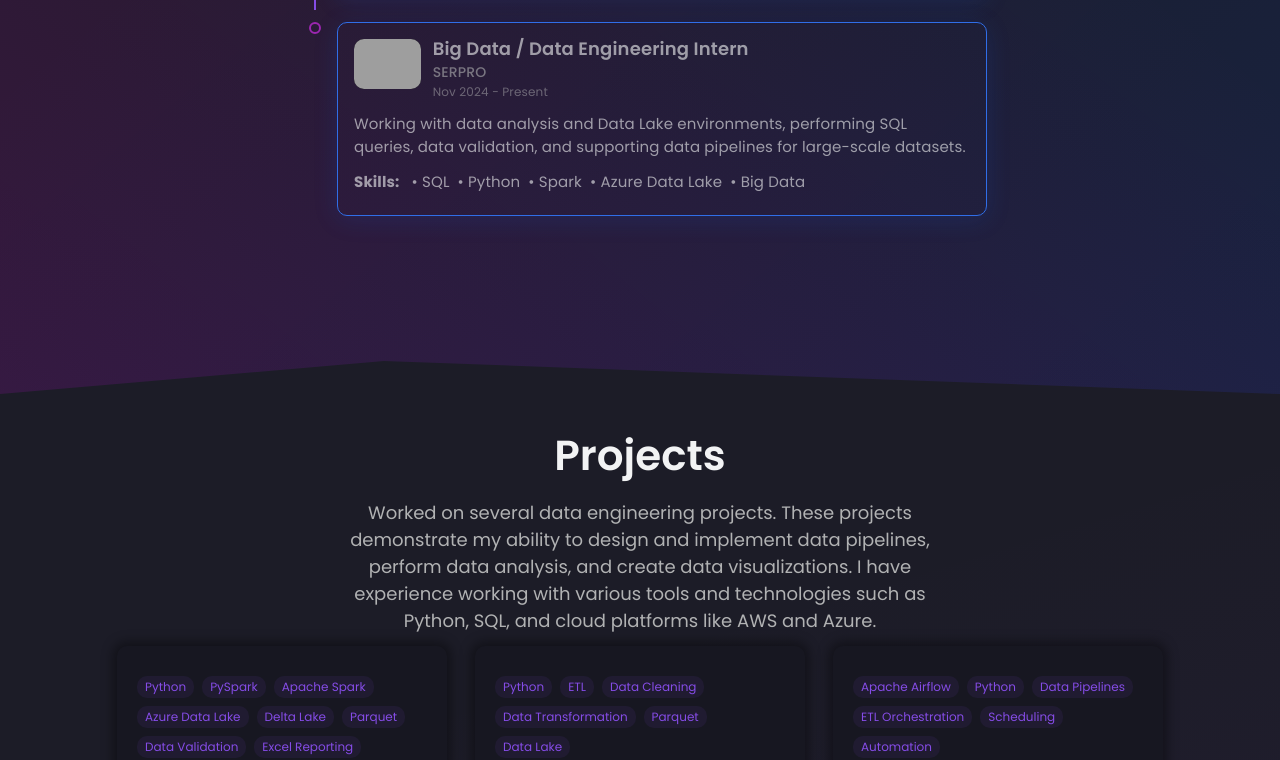
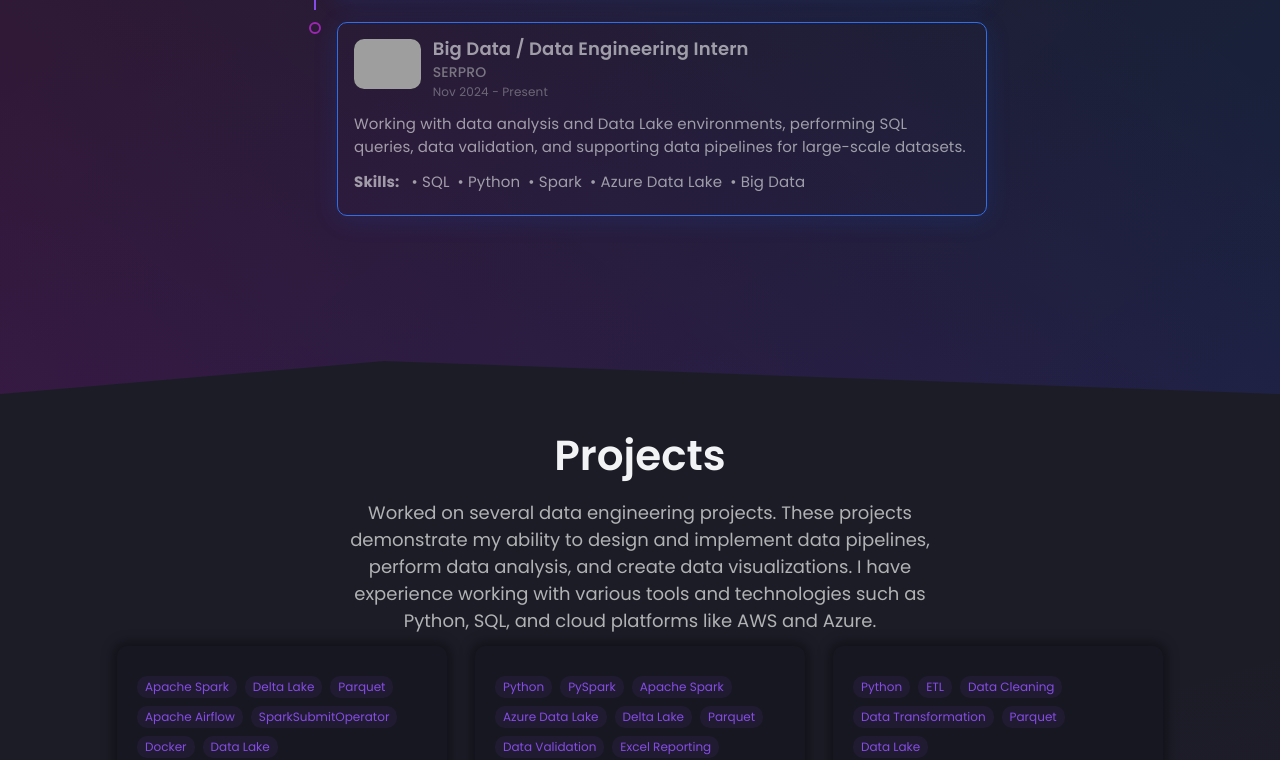
Before and after one commit to m1guelozana/myportfolio, a React (Create React App) app: page / in a window 1280 px wide. Shown: the part 2037-2797 px from the top of the page. Built offline with nearby package versions, Linux system fonts and the light colour scheme; grey boxes are pictures that could not be loaded.

Commit message:
added new project

```diff
--- a/src/data/constants.js
+++ b/src/data/constants.js
@@ -168,6 +168,26 @@ export const education = [
 export const projects = [
   {
     id: 1,
+    title: "PIB Municipal Data Pipeline – Medallion Architecture",
+    date: "Apr 2025",
+    description:
+      "An end-to-end data pipeline built with Apache Spark, Airflow, and Delta Lake following the Medallion Architecture (Bronze → Silver → Gold). Raw municipal GDP data is ingested into the Bronze layer, cleaned and standardized into Parquet format in the Silver layer, and transformed into analytics-ready Delta tables in the Gold layer. The pipeline is orchestrated via Airflow using SparkSubmitOperator and visualized in Metabase dashboards, simulating a production-grade data engineering workflow.",
+    tags: [
+      "Apache Spark",
+      "Delta Lake",
+      "Parquet",
+      "Apache Airflow",
+      "SparkSubmitOperator",
+      "Docker",
+      "Data Lake",
+      "Medallion Architecture",
+      "Metabase",
+      "Data Engineering",
+    ],
+    github: "https://github.com/m1guelozana/SEU_REPOSITORIO_AQUI",
+  },
+  {
+    id: 2,
     title: "Data Lake Table Comparator & Validator",
     date: "Jan 2025 - Present",
     description:
@@ -185,7 +205,7 @@ export const projects = [
     github: "https://github.com/m1guelozana/comparador_e_validador_de_tabelas_datalake_sas",
   },
   {
-    id: 2,
+    id: 3,
     title: "ETL Pipeline – Bronze to Gold",
     date: "Feb 2025",
     description:
@@ -201,7 +221,7 @@ export const projects = [
     github: "https://github.com/m1guelozana/ETL",
   },
   {
-    id: 3,
+    id: 4,
     title: "Data Pipeline Orchestration with Apache Airflow",
     date: "Mar 2025",
     description:
```
